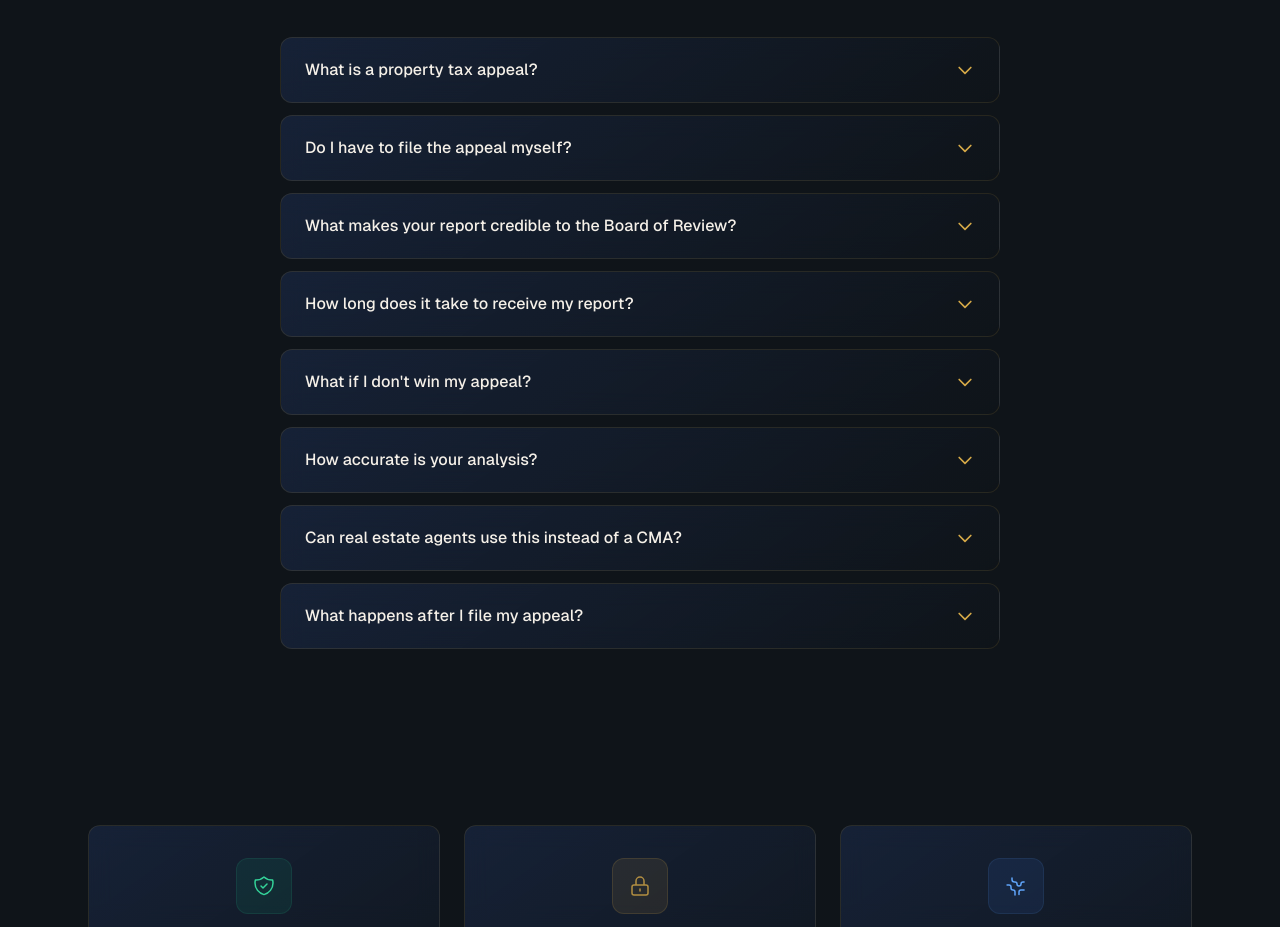
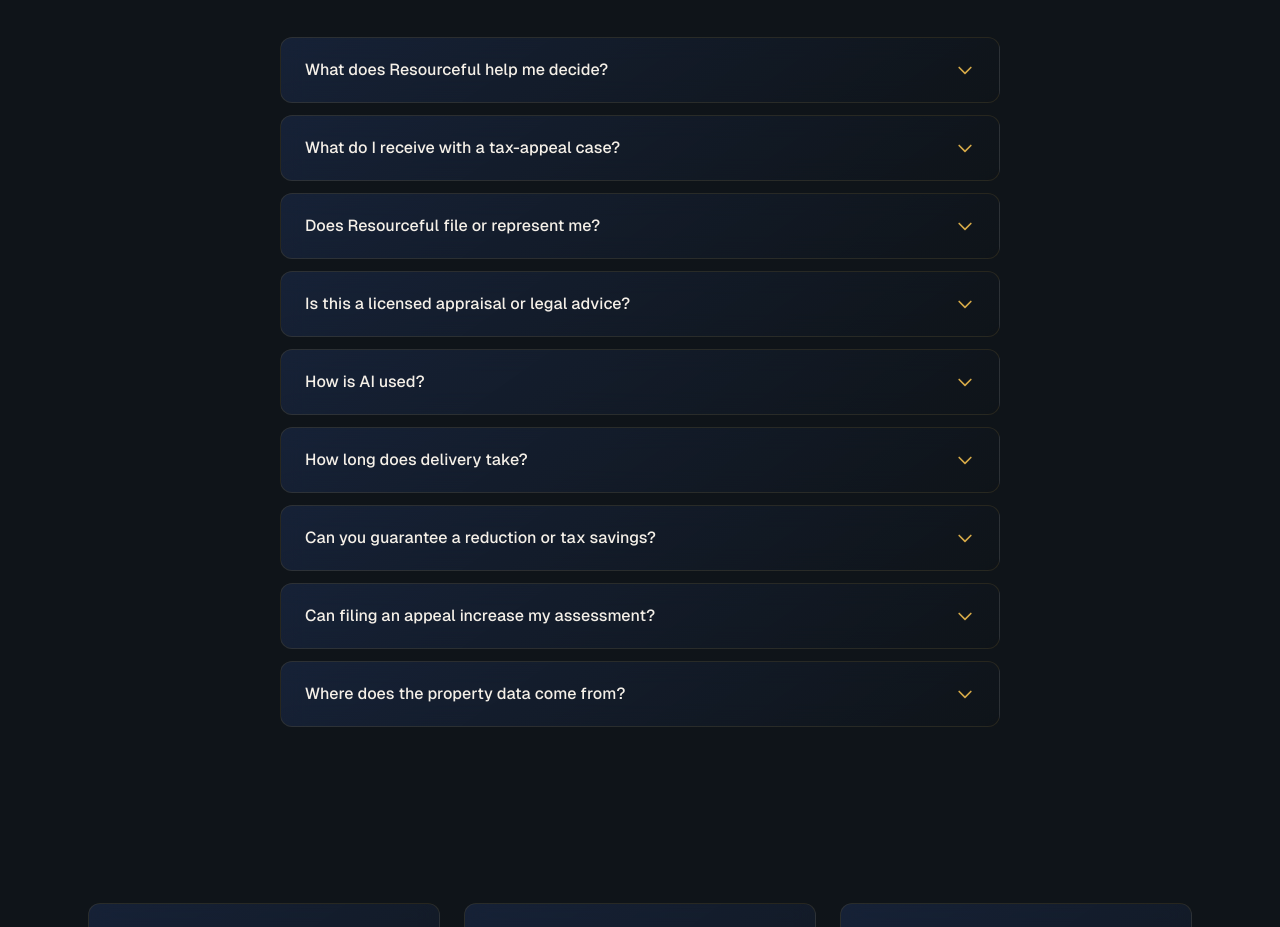
Before and after one commit to mikelaurenzo7-collab/Resourceful, a Next.js app: page / in a window 1280 px wide. Shown: the part 6540-7467 px from the top of the page. Built offline with nearby package versions, Linux system fonts and the light colour scheme; no server answers; a web font is replaced by a local one.

Commit message:
align FAQs with service and legal boundaries

```diff
--- a/src/components/landing/FAQ.tsx
+++ b/src/components/landing/FAQ.tsx
@@ -4,44 +4,49 @@
 
 const faqs = [
   {
-    question: 'What is a property tax appeal?',
+    question: 'What does Resourceful help me decide?',
     answer:
-      'A property tax appeal is a formal request to your county\'s Board of Review to lower your property\'s assessed value. If your home is assessed higher than its true market value, you\'re paying more in taxes than you should. An appeal presents evidence — comparable sales, condition documentation, and valuation analysis — to demonstrate the correct value. Successful appeals result in lower assessments and reduced annual tax bills, often saving homeowners hundreds to thousands of dollars per year.',
+      'Resourceful helps you understand whether the available evidence supports challenging an assessment, evaluating a purchase, or preparing a listing. The analysis organizes property records, relevant comparable sales, condition evidence, tax and assessment context, source limitations, and the next supported action.',
   },
   {
-    question: 'Do I have to file the appeal myself?',
+    question: 'What do I receive with a tax-appeal case?',
     answer:
-      'Not necessarily. With our Full Representation package, we file the appeal on your behalf and attend the hearing as your authorized representative — you don\'t have to do anything. With Guided Filing, we walk you through every step on a live call so you feel fully prepared. And even with our standard Professional Report, you get a step-by-step filing guide tailored to your county. Property tax appeals are one of the most accessible processes for self-representation — no legal training required.',
+      'The package may include a property and assessment summary, comparable-sales analysis, adjustment support, condition evidence, an evidence index, the requested-value rationale, jurisdiction-specific filing guidance, and clear limitations. The exact contents depend on the property, available data, jurisdiction, and service level selected.',
   },
   {
-    question: 'What makes your report credible to the Board of Review?',
+    question: 'Does Resourceful file or represent me?',
     answer:
-      'Our reports are built on the same evidence standards professional appraisers use: comparable sales analysis with line-item adjustments, assessment ratio calculations, and condition documentation with photographs. We use the same data sources that assessors rely on — ATTOM (which powers Zillow and Redfin), MLS records, and county public records. The Board of Review evaluates the quality of evidence presented, and a well-documented report with strong comparable sales data is consistently persuasive.',
+      'Not by default. Case Analysis and Expert Review are analysis services, and Guided Filing supports you while you remain responsible for the filing. Filing, representation, or attorney services are offered only when the jurisdiction permits the arrangement, the appropriate professional is available, authorization requirements are satisfied, and a separate written engagement expressly includes that work.',
   },
   {
-    question: 'How long does it take to receive my report?',
+    question: 'Is this a licensed appraisal or legal advice?',
     answer:
-      'Most reports are delivered within 48 hours of completing your submission (address, photos, and payment). Complex commercial or industrial properties may take up to 72 hours. You\'ll receive an email notification when your report is ready, and you can download it directly from your dashboard. We recommend starting the process at least 2-3 weeks before your county\'s appeal deadline.',
+      'No. A standard Resourceful work product is an AI-assisted property analysis, not legal advice, a certified appraisal, a lender appraisal, or a USPAP appraisal. A regulated appraisal or legal service is provided only when a separately engaged, appropriately credentialed professional reviews, signs, and assumes responsibility for that work.',
   },
   {
-    question: 'What if I don\'t win my appeal?',
+    question: 'How is AI used?',
     answer:
-      'There is no penalty for filing an appeal — your taxes will never go up as a result. While every Board of Review is different, properties with documented over-assessment and strong comparable sales evidence succeed the majority of the time. Even partial reductions are common and result in meaningful savings. If the Board doesn\'t adopt your full requested value, you can refile next year with updated data. Our reports include a satisfaction guarantee — see our Terms of Service for details.',
+      'AI assists with extraction, research organization, comparable screening, drafting, and workflow support. It does not create filing authority, guarantee an outcome, replace required professional judgment, or turn an unsigned analysis into a licensed appraisal. Material conclusions and customer-facing work remain subject to the review controls stated for the selected service.',
   },
   {
-    question: 'How accurate is your analysis?',
+    question: 'How long does delivery take?',
     answer:
-      'Our analysis follows IAAO (International Association of Assessing Officers) standards for mass appraisal. We use 5\u201310 comparable sales with line-item adjustments for size, age, condition, and location — the same methodology licensed appraisers use. Comparable sales data comes from ATTOM, which aggregates MLS, county recorder, and public records data nationwide. Our calibration system continuously improves accuracy by comparing our concluded values against actual outcomes.',
+      'The checkout experience shows the delivery target for the selected package. Timing begins after required information, payment, and usable documents are received. Complex, commercial, data-limited, or professionally reviewed assignments may take longer, and Resourceful should surface any material delay rather than silently lowering the scope.',
   },
   {
-    question: 'Can real estate agents use this instead of a CMA?',
+    question: 'Can you guarantee a reduction or tax savings?',
     answer:
-      'Yes. Our Pre-Listing and Pre-Purchase reports go deeper than a traditional CMA: they include assessment ratio analysis, tax appeal feasibility, condition-based adjustments from photos, and a formal adjustment grid. Agents use these to strengthen listings, substantiate pricing, and address buyer concerns about property taxes. For volume orders or white-label options, reach out to our team.',
+      'No. Assessment authorities decide each matter independently, and the same evidence can lead to different results. Resourceful does not guarantee eligibility, acceptance, a lower assessment, tax savings, or a favorable hearing result. Any refund protection applies only under the written conditions shown in the Terms of Service.',
   },
   {
-    question: 'What happens after I file my appeal?',
+    question: 'Can filing an appeal increase my assessment?',
     answer:
-      'Timelines vary by county. Most counties schedule a hearing within 30\u201390 days of filing. Some offer an informal review first (we\'ll tell you if yours does). At the hearing, you or your representative present the evidence from your report. The board issues a decision, usually within 2\u20134 weeks. If you\'re unsatisfied, most states allow a further appeal to a state-level board. Your report includes all of this detail for your specific county.',
+      'That risk depends on the jurisdiction and the facts. Resourceful will not claim that an assessment can never increase. Confirm the applicable review authority, scope of review, deadline, and local rules before filing; seek qualified local advice when the consequences are unclear.',
+  },
+  {
+    question: 'Where does the property data come from?',
+    answer:
+      'Resourceful uses available public records and approved third-party or licensed sources. Data quality and coverage vary by location. Important facts, comparable sales, deadlines, and filing requirements should be source-labeled and independently reviewable rather than presented as certain when the source is missing or stale.',
   },
 ];
 
@@ -49,55 +54,58 @@
   const [openIndex, setOpenIndex] = useState<number | null>(null);
 
   return (
-    <section className="mx-auto max-w-3xl px-6 py-24">
+    <section className="mx-auto max-w-3xl px-6 py-24" aria-labelledby="faq-heading">
       <div className="text-center mb-14">
         <span className="text-[11px] font-semibold tracking-[0.2em] text-gold/70 uppercase">
-          Common Questions
+          Clear Answers
         </span>
-        <h2 className="font-display text-3xl md:text-4xl text-cream mt-3 tracking-tight">
-          Frequently Asked Questions
+        <h2 id="faq-heading" className="font-display text-3xl md:text-4xl text-cream mt-3 tracking-tight">
+          Understand the service before you buy
         </h2>
       </div>
 
       <div className="space-y-3">
-        {faqs.map((faq, i) => (
+        {faqs.map((faq, index) => (
           <div
-            key={i}
+            key={faq.question}
             data-animate
-            data-delay={String((i + 1) * 100)}
+            data-delay={String((index + 1) * 75)}
             className={`card-premium rounded-xl overflow-hidden transition-all duration-300 ${
-              openIndex === i ? 'border-l-2 border-l-gold/50 shadow-[0_0_20px_rgba(212,168,71,0.06)]' : 'border-l-2 border-l-transparent hover:border-l-gold/20'
+              openIndex === index
+                ? 'border-l-2 border-l-gold/50 shadow-[0_0_20px_rgba(212,168,71,0.06)]'
+                : 'border-l-2 border-l-transparent hover:border-l-gold/20'
             }`}
           >
             <button
-              onClick={() => setOpenIndex(openIndex === i ? null : i)}
-              aria-expanded={openIndex === i}
-              aria-controls={`faq-answer-${i}`}
-              id={`faq-question-${i}`}
+              type="button"
+              onClick={() => setOpenIndex(openIndex === index ? null : index)}
+              aria-expanded={openIndex === index}
+              aria-controls={`faq-answer-${index}`}
+              id={`faq-question-${index}`}
               className="w-full flex items-center justify-between px-6 py-5 text-left focus:outline-none focus:ring-2 focus:ring-inset focus:ring-gold/50 rounded-xl"
             >
               <span className="font-medium text-cream pr-4">{faq.question}</span>
               <svg
                 className={`w-5 h-5 text-gold flex-shrink-0 transition-transform duration-[400ms] ease-[cubic-bezier(0.16,1,0.3,1)] ${
-                  openIndex === i ? 'rotate-180' : ''
+                  openIndex === index ? 'rotate-180' : ''
                 }`}
                 fill="none"
                 stroke="currentColor"
                 viewBox="0 0 24 24"
                 aria-hidden="true"
               >
-                <path strokeLinecap="round" strokeLinejoin="round" strokeWidth={2} d="M19 9l-7 7-7-7" />
+                <path strokeLinecap="round" strokeLinejoin="round" strokeWidth={2} d="m19 9-7 7-7-7" />
               </svg>
             </button>
 
             <div
-              id={`faq-answer-${i}`}
+              id={`faq-answer-${index}`}
               role="region"
-              aria-labelledby={`faq-question-${i}`}
+              aria-labelledby={`faq-question-${index}`}
               className="accordion-content"
               style={{
-                maxHeight: openIndex === i ? '800px' : '0',
-                opacity: openIndex === i ? 1 : 0,
+                maxHeight: openIndex === index ? '900px' : '0',
+                opacity: openIndex === index ? 1 : 0,
                 transition: 'max-height 0.5s cubic-bezier(0.16, 1, 0.3, 1), opacity 0.4s ease-out',
               }}
             >
```
